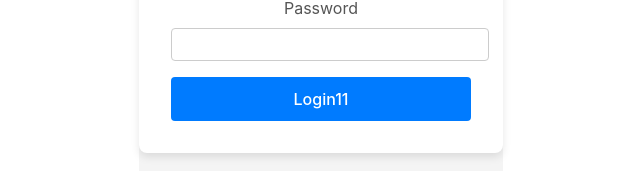
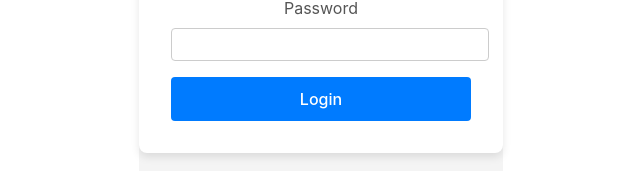
Before and after one commit to raman1352013/redocreact, a React (Vite) app: page / in a window 1280 px wide. Shown: the part 534-705 px from the top of the page, without its empty margins (319-959 px from the left). Built offline with nearby package versions, Linux system fonts and the light colour scheme.

Commit message:
login button name changed

```diff
--- a/src/Login.jsx
+++ b/src/Login.jsx
@@ -51,7 +51,7 @@ const Login = () => {
           />
         </div>
         <button type="submit" className="login-button">
-          Login11
+          Login
         </button>
       </form>
     </div>
```
